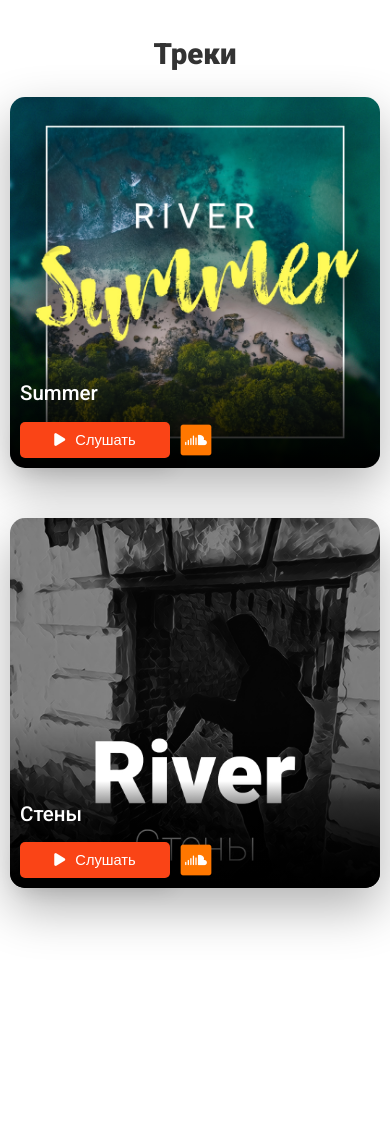
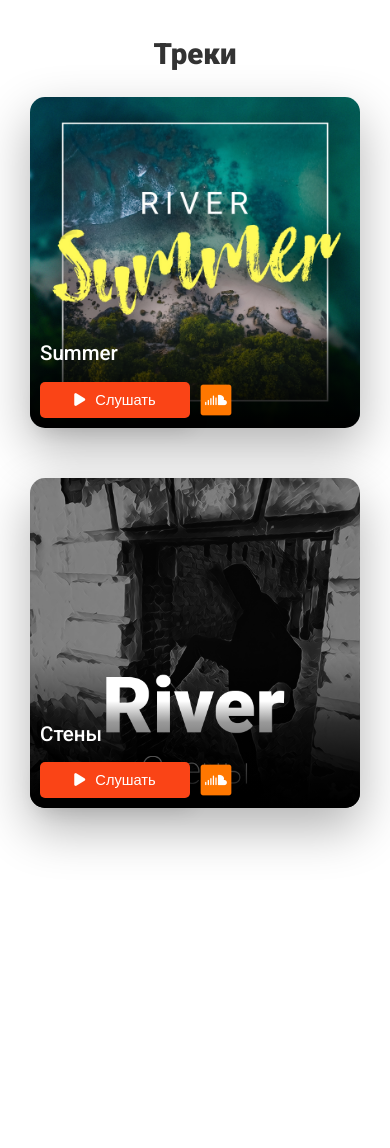
Before and after one commit to astafjewvlad/river-server, a Node server app: page / in a window 390 px wide. Shown: the part 1434-2582 px from the top of the page. After the commit the page ends 2285 px from the top, so only its background shows below. Run offline with Node 20, Linux system fonts and the light colour scheme; some libraries are stand-ins or nearby versions.

Commit message:
working on responsive design: added some space to songs block. Fixed active song background.

```diff
--- a/public/css/default.css
+++ b/public/css/default.css
@@ -218,6 +218,9 @@ header {
    display: flex;
    flex-direction: column-reverse;
    padding-bottom: 50px;
+   align-items: center;
+   padding-left: 20px;
+   padding-right: 20px;
 }
 
 .song {
@@ -234,11 +237,11 @@ header {
 
 .song-active {
   color: var(--text-light-color);
-  margin-left: -10px;
-  margin-right: -10px;
+  margin-left: -30px;
+  margin-right: -30px;
   margin-top: -10px;
+  padding: 10px 30px;
   overflow: hidden;
-  padding: 10px;
 }
 
 .song-active-background {
@@ -262,7 +265,6 @@ header {
 .song-cover {
   border-radius: 15px;
   box-shadow: 0 20px 50px rgba(0,0,0,.3);
-  margin-right: 50px;
   object-fit: cover;
   width: 100%;
 }
```
